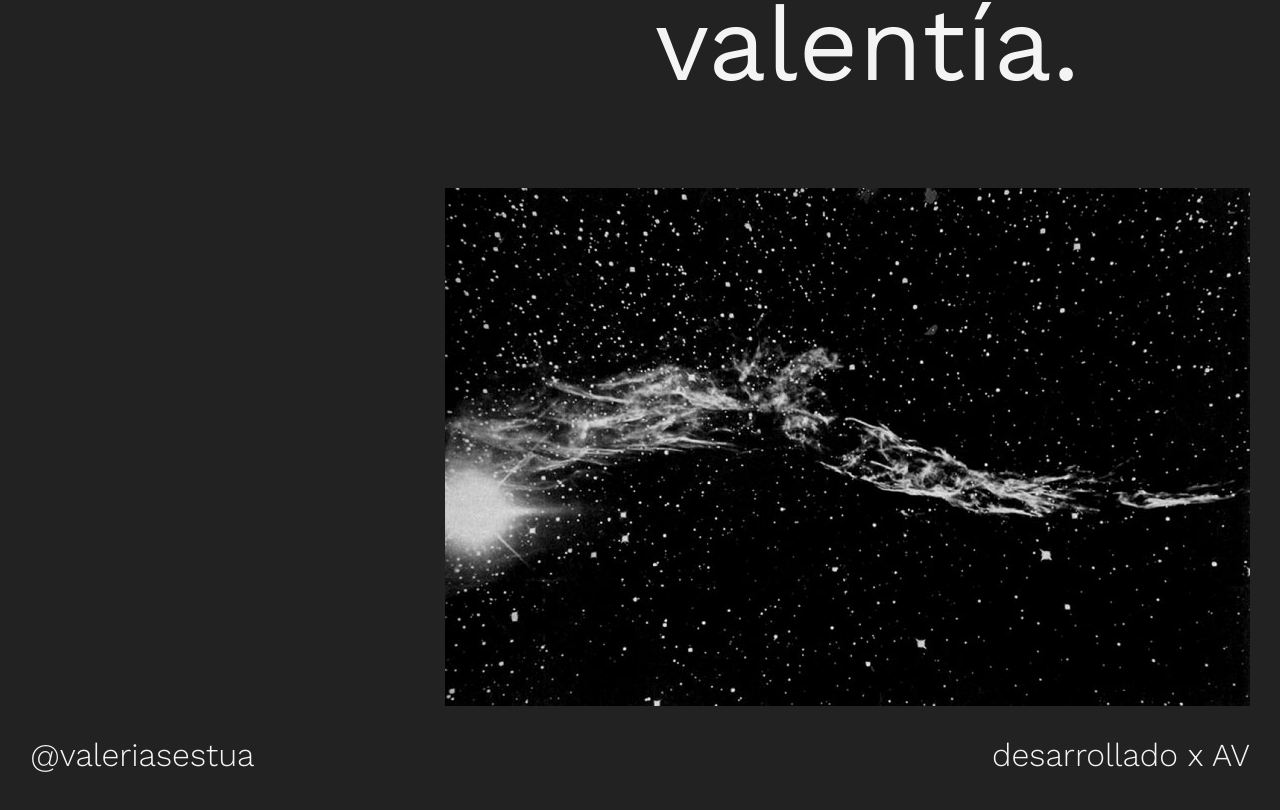
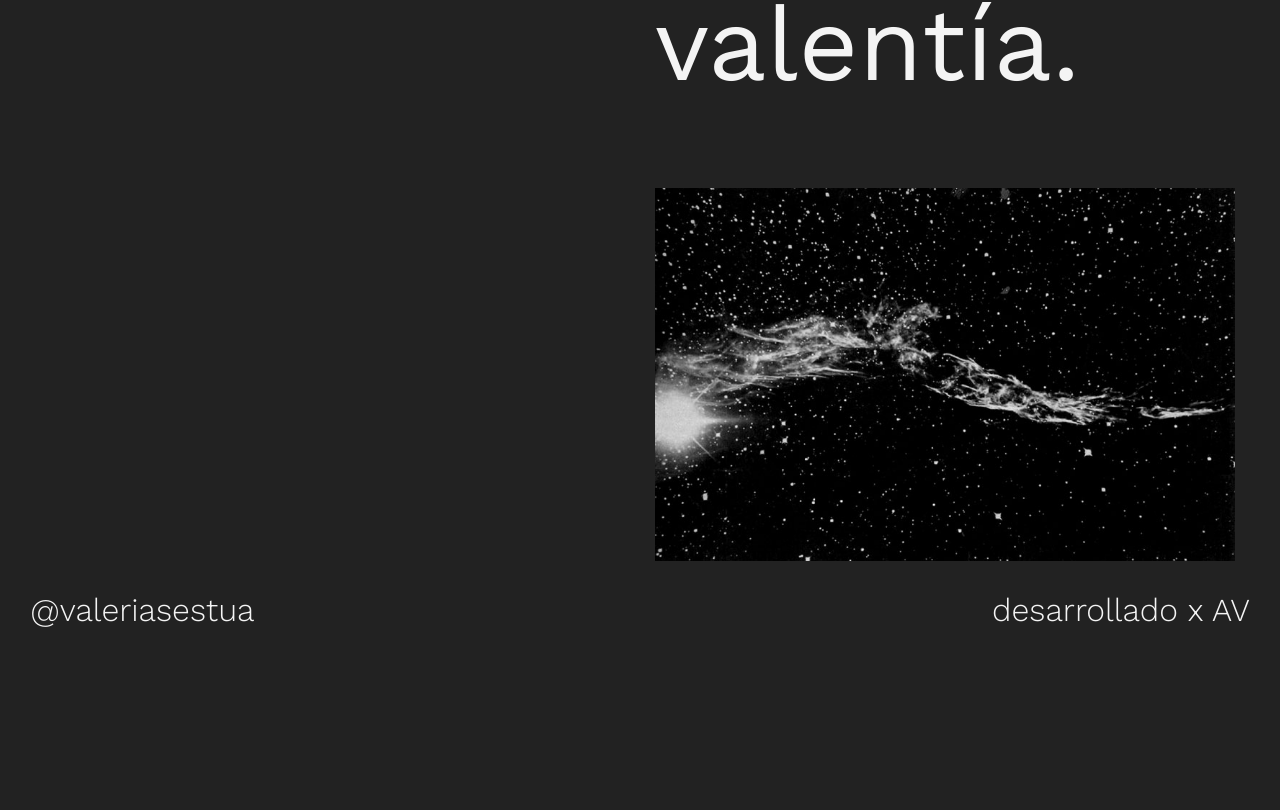
Before and after one commit to anavaira/sestua, a plain HTML site: page pages/mutante.html in a window 1280 px wide. Shown: the part 11014-11824 px from the top of the page. After the commit the page ends 11689 px from the top, so only its background shows below. Drawn offline with nearby package versions, Linux system fonts and the light colour scheme.

Commit message:
restyling mutante

```diff
--- a/pages/mutante.html
+++ b/pages/mutante.html
@@ -185,7 +185,9 @@
     </div>
     <div class="container-fluid">
         <div class="row d-flex justify-content-end">
-            <img class="img-fluid" src="../images/mutante/mutante12.jpg" alt="Mutante">
+            <div class="col-sm-12 col-md-6 col-lg-6">
+                <img class="img-fluid" src="../images/mutante/mutante12.jpg" alt="Mutante">
+            </div>
         </div>
     </div>
     <footer>
```
